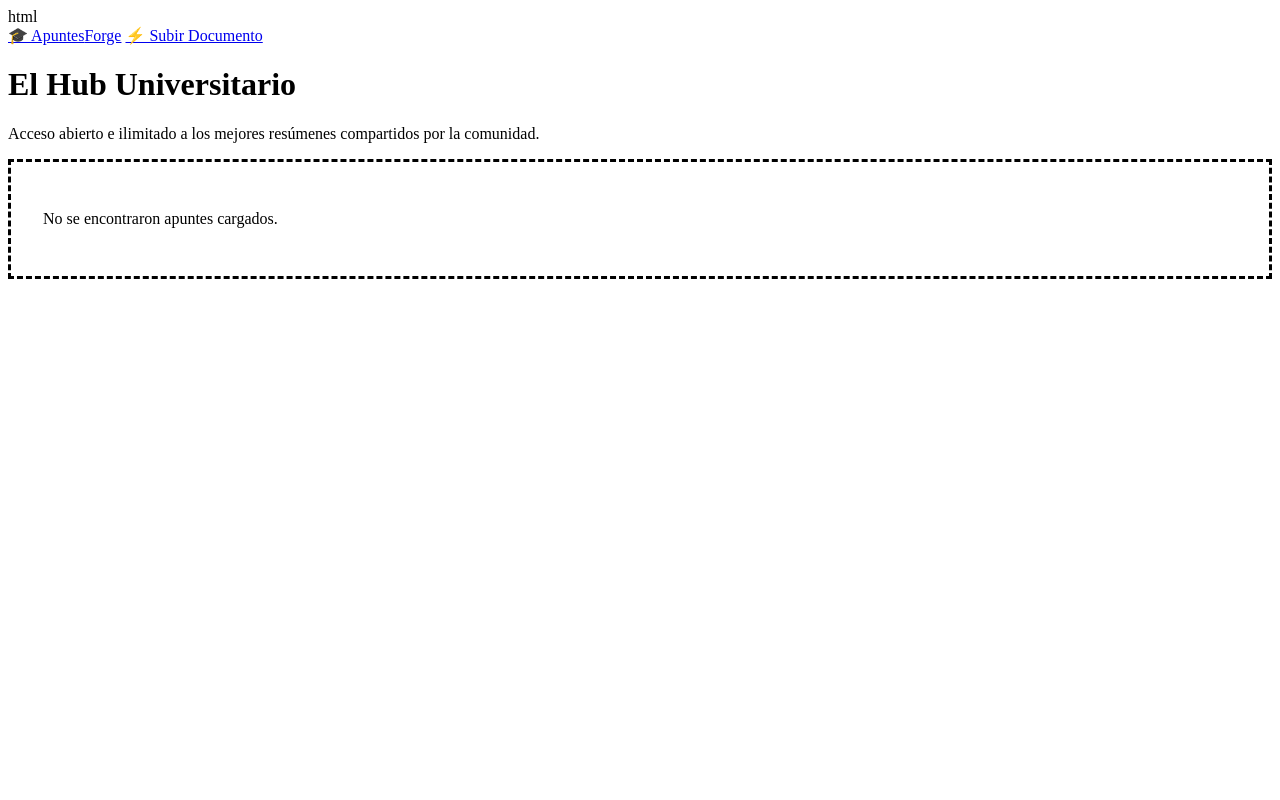
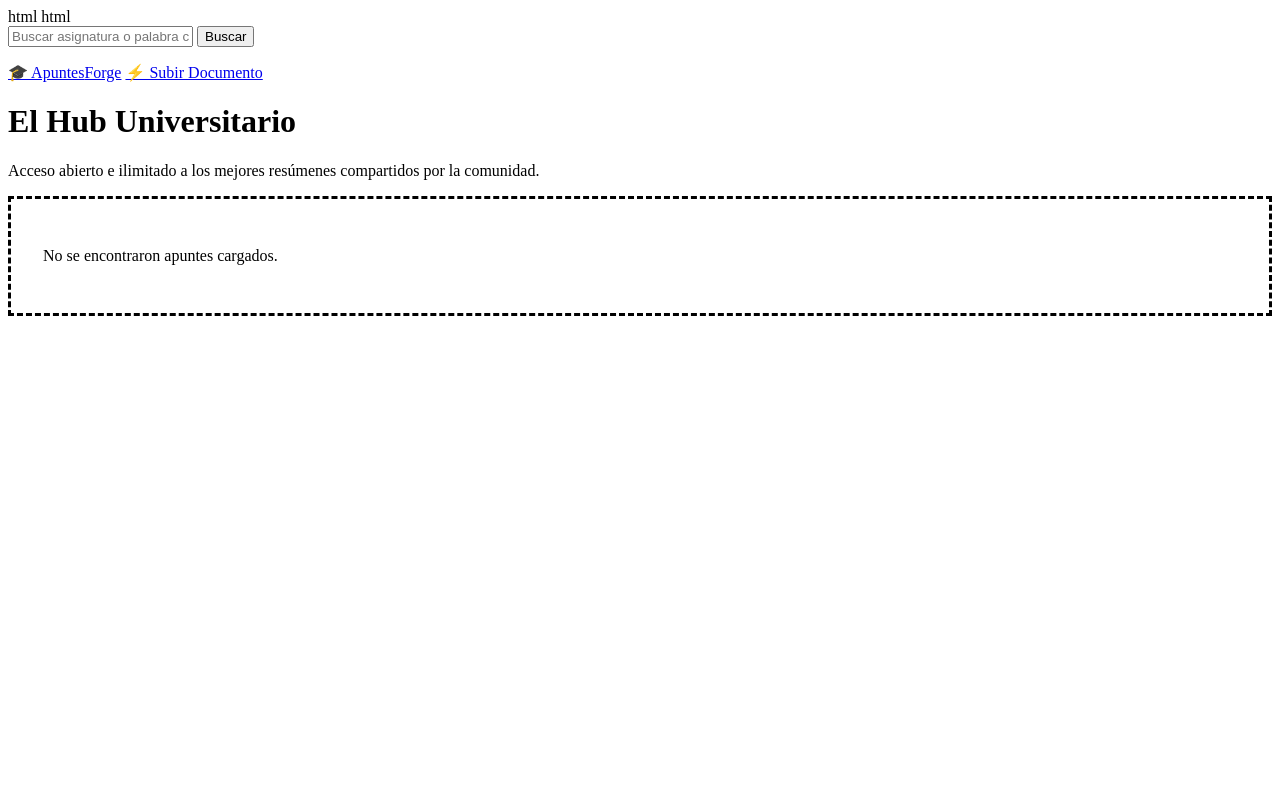
Before and after one commit to jhonguerrafominguez-rgb/apuntesforge, a Python web app: template templates/inicio.html in a window 1280 px wide. Run offline with Jinja, Linux system fonts and the light colour scheme; the template is opened without the code that fills it, so the values that code supplies are empty.

Commit message:
feat: Buscador
Agregar buscador por palabras clave

```diff
--- a/templates/inicio.html
+++ b/templates/inicio.html
@@ -10,6 +10,14 @@ html
 </head>
 
 <body>
+
+html
+<form method="GET" action="/" class="buscador-formulario">
+    <input type="text" name="buscar" value="{{ busqueda }}" placeholder="Buscar asignatura o palabra clave..." class="buscador-input">
+    <button type="submit" class="btn-principal">Buscar</button>
+</form>
+
+
     <nav class="navbar">
         <div class="nav-contenedor">
             <a href="/" class="logo">🎓 Apuntes<span>Forge</span></a>
```
Also changed, not shown: app.py (+17 -4 lines).
